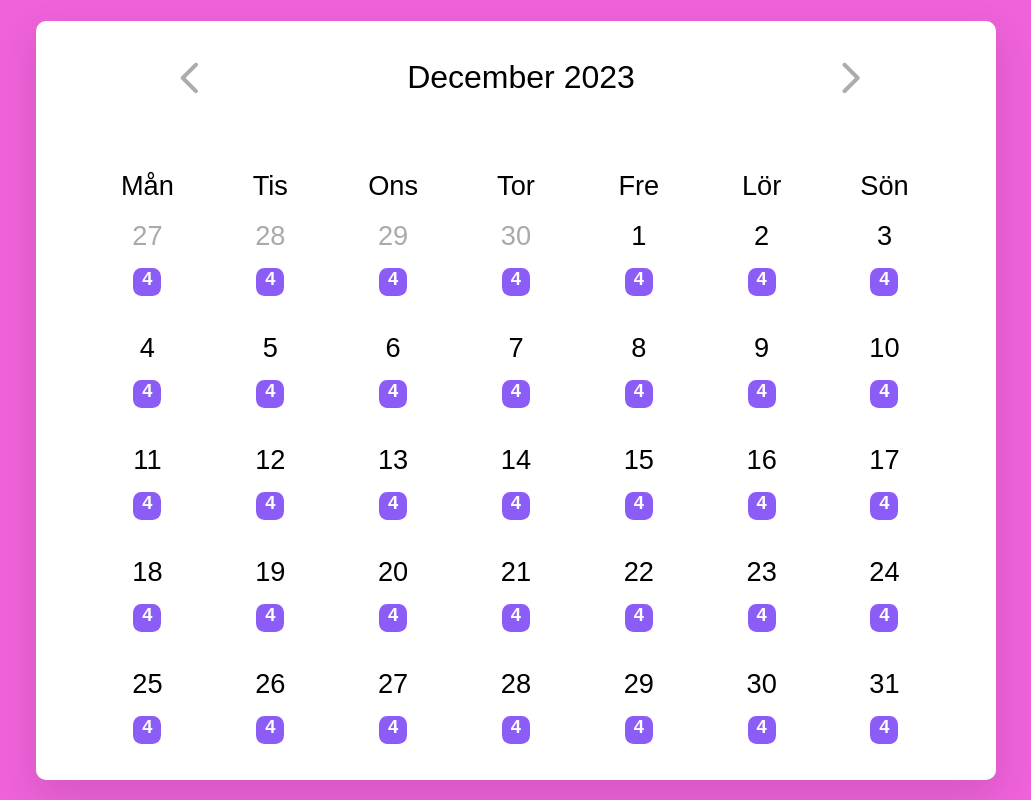
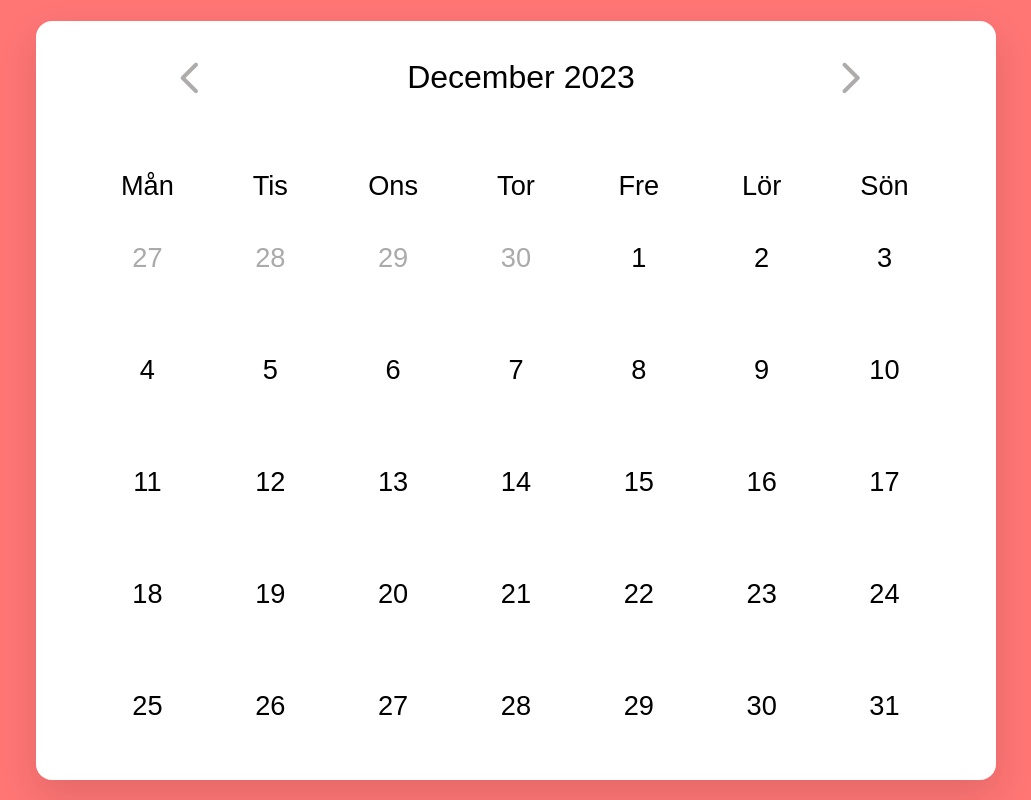
Before and after one commit to aousjosef/aj-cal, a plain HTML site: page index.html in a window 1280 px wide. Both pictures are taken after a click on the element "chevron_left". Shown: the whole page, without its empty margins (124-1155 px from the left). Drawn offline with nearby package versions, Linux system fonts and the light colour scheme.

Commit message:
made events show based on data

```diff
--- a/app.js
+++ b/app.js
@@ -24,6 +24,21 @@ const months = [
   "December",
 ];
 
+const events = [
+  { datetime: "2024-01-15T14:00:00", title: "Event 1" },
+  { datetime: "2024-01-15T16:00:00", title: "Event 2" },
+  { datetime: "2024-01-18T09:00:00", title: "Event 3" },
+  { datetime: "2024-01-20T20:00:00", title: "Event 5" },
+  { datetime: "2024-01-20T20:00:00", title: "Event 4" },
+  { datetime: "2024-01-30T20:00:00", title: "Event 4" },
+  { datetime: "2024-02-01T20:00:00", title: "Event 4" },
+  { datetime: "2024-02-01T20:00:00", title: "Event 4" },
+
+];
+
+//Count events per day using countEventPerDay function
+const eventCounts = countEventsPerDay(events);
+
 // Function to generate the calendar
 const manipulate = () => {
   // Get the first day of the month
@@ -44,14 +59,29 @@ const manipulate = () => {
   // Variable to store the generated calendar HTML
   let lit = "";
 
+  // Loop to add the last dates of the previous month
+  for (let i = dayone; i > 0; i--) {
+    //prevMonthDay give specific day
+    let prevMonthDay = monthlastdate - i + 1;
+    let prevMonth = month - 1;
+    let prevYear = year;
+
+    // Handle year transition
+    if (prevMonth < 0) {
+        prevMonth = 11; // December
+        prevYear = year - 1;
+    }
 
 
+    const fullDate = `${prevYear}-${String(prevMonth + 1).padStart(2, '0')}-${String(prevMonthDay).padStart(2, '0')}`;
+    const eventCount = eventCounts[fullDate] || 0;
+    const eventDiv = eventCount > 0 ? `<div class="day-has-event">${eventCount}</div>` : '';
 
-  // Loop to add the last dates of the previous month
-  for (let i = dayone; i > 0; i--) {
-    lit += `<li class="inactive test">
-    <span class="center-inside">  ${monthlastdate - i + 1}</span>
-    <div class="day-has-event">4</div>
+    lit += `<li class="inactive specific-day-li-el" data-day="${prevMonthDay}" data-month="${
+      month - 1
+    }" data-year="${year}">
+    <span class="center-inside">${prevMonthDay}</span>
+    ${eventDiv}
     </li>`;
   }
 
@@ -64,22 +94,40 @@ const manipulate = () => {
       year === new Date().getFullYear()
         ? "active"
         : "";
-    lit += `<li class="test ${isToday}">
-
-    <span class="center-inside">${i}</span>
-
-    <div class="day-has-event">4</div>
-
-    </li>`;
-  }
 
 
+        const fullDate = `${year}-${String(month + 1).padStart(2, '0')}-${String(i).padStart(2, '0')}`;
+        const eventCount = eventCounts[fullDate] || 0;
+        const eventDiv = eventCount > 0 ? `<div class="day-has-event">${eventCount}</div>` : '';
+
+    lit += `<li class="specific-day-li-el ${isToday}" data-day="${i}" data-month="${month}" data-year="${year}">
+        <span class="center-inside">${i}</span>
+        ${eventDiv}
+        </li>`;
+  }
 
   // Loop to add the first dates of the next month
   for (let i = dayend; i < 6; i++) {
-    lit += `<li class="inactive test">
-    <span class="center-inside">  ${i - dayend + 1}</span>
-    <div class="day-has-event">4</div>
+
+    let nextMonthDay = i - dayend + 1;
+    let nextMonth = month + 1;
+    let nextYear = year;
+
+    // Handle year transition
+    if (nextMonth > 11) {
+        nextMonth = 0; // January
+        nextYear = year + 1;
+    }
+
+    const fullDate = `${nextYear}-${String(nextMonth + 1).padStart(2, '0')}-${String(nextMonthDay).padStart(2, '0')}`;
+    const eventCount = eventCounts[fullDate] || 0;
+    const eventDiv = eventCount > 0 ? `<div class="day-has-event">${eventCount}</div>` : '';
+
+    lit += `<li class="inactive specific-day-li-el" data-day="${nextMonthDay}" data-month="${
+      month + 1
+    }" data-year="${year}">
+    <span class="center-inside">${nextMonthDay}</span>
+    ${eventDiv}
     </li>`;
   }
 
@@ -90,11 +138,25 @@ const manipulate = () => {
   // update the HTML of the dates element
   // with the generated calendar
   day.innerHTML = lit;
+
+  // attaches day to each day
+  document.querySelectorAll(".specific-day-li-el").forEach((li) => {
+    li.addEventListener("click", (e) => {
+      let selectedDay = e.currentTarget.getAttribute("data-day");
+      let selectedMonth = e.currentTarget.getAttribute("data-month");
+      let selectedYear = e.currentTarget.getAttribute("data-year");
+      handleDayClick(
+        parseInt(selectedYear),
+        parseInt(selectedMonth),
+        parseInt(selectedDay)
+      );
+    });
+  });
 };
 
 manipulate();
 
-// Attach a click event listener to each icon
+// Attach a click event listener to each icon of nonth navigation
 prenexIcons.forEach((icon) => {
   // When an icon is clicked
   icon.addEventListener("click", () => {
@@ -123,3 +185,16 @@ prenexIcons.forEach((icon) => {
     manipulate();
   });
 });
+
+const handleDayClick = (year, month, day) => {
+  alert(`You have selected: ${year}-${month + 1}-${day}`);
+};
+
+function countEventsPerDay(events) {
+  const eventCounts = {};
+  events.forEach((event) => {
+    const date = event.datetime.split("T")[0]; // Extract just the date part
+    eventCounts[date] = (eventCounts[date] || 0) + 1;
+  });
+  return eventCounts;
+}
--- a/style.css
+++ b/style.css
@@ -6,7 +6,7 @@
 
 body {
   display: flex;
-  background: #ef62da;
+  background: #ff7675;
   min-height: 100vh;
   padding: 0 10px;
   align-items: center;
@@ -18,7 +18,7 @@ body {
   max-width: 960px;
   width: 96%;
   height: 100%;
-  border-radius: 10px;
+  border-radius: 1rem;
   box-shadow: 0 15px 40px rgba(0, 0, 0, 0.12);
   /* border: solid blue 4px; */
 }
@@ -45,7 +45,7 @@ header .calendar-navigation span {
   color: #aeabab;
   font-size: 4rem;
   cursor: pointer;
-  border-radius: 2rem;
+  border-radius: 1rem;
 }
 
 .calendar-navigation span:last-child {
@@ -97,15 +97,13 @@ header .calendar-current-date {
 
 
 
-
+/* event number design */
 .day-has-event {
     color:white;
     font-size: 1.15rem;
     margin-top: 1rem;
     background-color: #8b5cf6;
     border-radius: 30%;
-    /* width: 20%; */
-    /* text-align: center; */
     width: 1.75rem;
     height: 1.75rem;
     font-weight: bold;
@@ -131,34 +129,35 @@ header .calendar-current-date {
 }
 
 .calendar-dates li.active {
-    background-color: #e4e1e1;
+    background-color: #ecf0f1;
     border-radius: 1rem;
     color: black;
-
+    font-weight: bold;
 }
-
+/*
 .calendar-dates li.active::before {
   background: #8b5cf6;
   border-radius: 1rem;
   padding: 0.5rem;
-}
+} */
 
-.calendar-dates li:not(.active):hover::before {
+/* .calendar-dates li:not(.active):hover::before {
   background: #e4e1e1;
   border-radius: 1rem;
   padding: 0.5rem;
-}
+} */
 
 
 
-.test {
+/* day in li  backkkground and hover effect */
+
+.specific-day-li-el {
     padding: 1rem 0;
-    transition: 200ms all;
+    /* transition: 200ms all; */
 }
-.test:hover{
-   background-color: #e4e1e1;
+.specific-day-li-el:hover{
+   background-color: #f2f2f2;
    border-radius: 1rem;
    color: black;
 
-
 }
```
